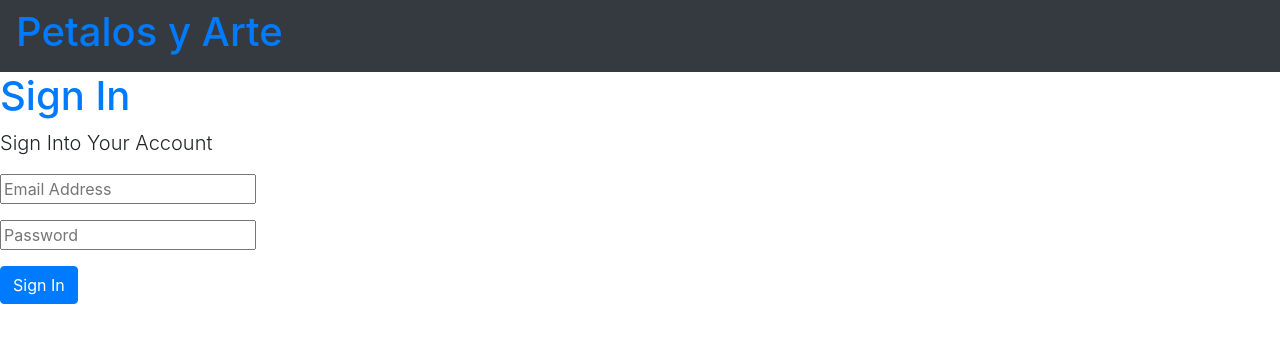
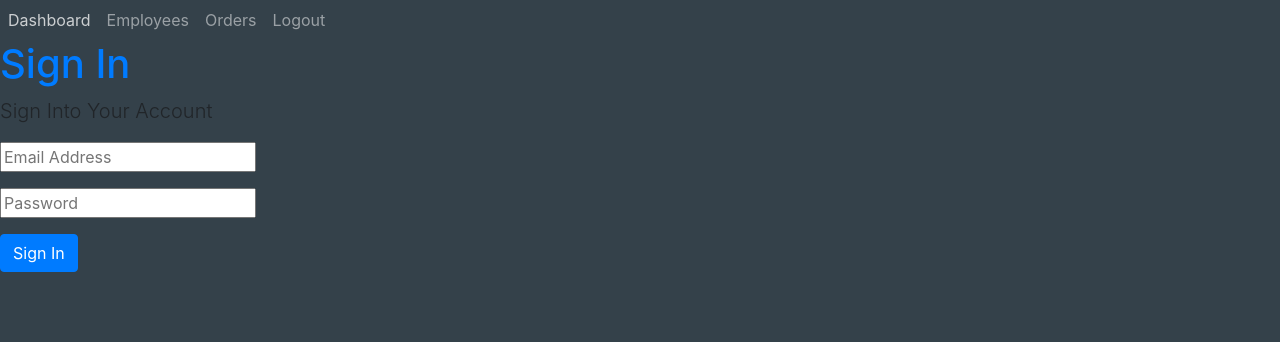
Before and after one commit to arios91/productControlCenter_ReactClient, a React (Create React App) app: page / in a window 1280 px wide. Shown: the top 342 px of the page. Built offline with nearby package versions, Linux system fonts and the light colour scheme; no server answers.

Commit message:
visual updates

```diff
--- a/src/App.css
+++ b/src/App.css
@@ -1,18 +1,39 @@
-html, body{
+html, body, #root, .dashboard{
     height: 100%;
+}
+html, body, .navbar{
+    background: #34414a;
+}
+
+.navbar{
+    padding: 0 !important;
+    color: #fcd4d6;
+}
+.myContainer{
+    height: 95%;
 }
 
 .orderContainer{
     border: 1px solid black;
-    border-radius: 5px;
-    min-height: 5rem;
+    border-radius: 25px;
+    display: inline-block;
+    background-color: #fff;
 }
+
 .orderContainerHeader{
-
+    border-top-left-radius: 25px;
+    border-top-right-radius: 25px;
+    font-weight: bold;
+    color: #34414a;
+    font-size: 2rem;
 }
 
 .orderContainerItem{
-    border-top: 1px solid black;
+    border: 1px solid black;
+    background-color: #fcd4d6;
+    border-radius: 20px;
+    padding: 5px !important;
+
 }
 
 .needsConfirmation{
--- a/src/App.js
+++ b/src/App.js
@@ -29,7 +29,7 @@ const App = () => {
       <Router>
         <Fragment>
           <Navbar/>
-          <div className="content">
+          <div className="myContainer">
             <Alert/>
             <Route exact path="/" component={Login}/>
             <PrivateRoute exact path="/register" component={Register}/>
--- a/src/components/dashboard/Dashboard.js
+++ b/src/components/dashboard/Dashboard.js
@@ -26,12 +26,12 @@ const Dashboard = ({getOrders, getEmployees, createOrder, order:{orders, loading
 
 
     return loading ? <Spinner/> :
-    <div className="row">
+    <div className="row dashboard">
         <OrderContainer employees={employees} updateOrder={createOrder} type={NEW} orders={orders.filter(order => order.status === NEW).sort((a,b) => (a.inDate > b.inDate) ? 1 : -1)}/>
         <OrderContainer employees={employees} updateOrder={createOrder} type={READY} orders={orders.filter(order => order.status === READY).sort((a,b) => (a.distanceFromShop > b.distanceFromShop) ? 1 : -1)}/>
         <OrderContainer employees={employees} updateOrder={createOrder} type={IN_DELIVERY} orders={orders.filter(order => order.status === IN_DELIVERY).sort((a,b) => (a.statusDate > b.statusDate) ? 1 : -1)}/>
         <OrderContainer employees={employees} updateOrder={createOrder} type={COMPLETE} orders={completeOrders}/>
-        <div className="col-12 font-weight-bold">
+        {/* <div className="col-12 font-weight-bold">
             <span>Functional To-do:</span>
             <ul>
                 <li><s>App is complete</s></li>
@@ -44,7 +44,7 @@ const Dashboard = ({getOrders, getEmployees, createOrder, order:{orders, loading
             <ul>
                 <li>Column headers re-size depending on amount of orders in them, fix it</li>
             </ul>
-        </div>
+        </div> */}
     </div>
 }
 
--- a/src/components/dashboard/NewOrderContainerItem.js
+++ b/src/components/dashboard/NewOrderContainerItem.js
@@ -46,12 +46,18 @@ const NewOrderContainerItem = ({order, setToReady}) => {
                             {order.orderCount}
                         </div>
                         <div className="col-5">
+                            Recipient:&nbsp;
+                        </div>
+                        <div className="col-7">
                             {order.recipient}
+                        </div>
+                        <div className="col-5">
+
                         </div>
                         <div className="col-7">
                             {details.map((detail, index) =>
                                 <div key={`product_detaiL_${index}`}>
-                                    {detail.includes("Product") ? <b>{detail.split(':', 2)[1]}</b> : <i>&nbsp;&nbsp;&nbsp;&nbsp;{detail}</i>}
+                                    {detail.includes("Product") ? <b>{detail.split(':', 2)[1]}</b> : <i>{detail}</i>}
                                 </div>
                             )}
                         </div>
--- a/src/components/layout/Navbar.js
+++ b/src/components/layout/Navbar.js
@@ -6,38 +6,70 @@ import {logout} from '../../actions/auth';
 
 const Navbar = ({auth:{isAuthenticated, loading}, logout}) => {
     const authLinks = (
-        <ul>
-            <li>
-                <Link to="/dashboard">
-                    <i className="fas fa-user"></i>{' '}
-                    <span className="hide-sm">Dashboard</span>
-                </Link>
-            </li>
-            <li>
-                <Link to="/employees">
-                    <span className="hide-sm">Employees</span>
-                </Link>
-            </li>
-            <li><Link to="/orders">Orders</Link></li>
-            <li><a href="/" onClick={logout}>
-                <i className="fas fa-sign-out-alt"></i>{' '}
-                <span className="hide-sm">Logout</span></a>
-            </li>
-        </ul>
+        <Fragment>
+            <button className="navbar-toggler" type="button" data-toggle="collapse" data-target="#navbarSupportedContent" aria-controls="navbarSupportedContent" aria-expanded="false" aria-label="Toggle navigation">
+                <span className="navbar-toggler-icon"></span>
+            </button>
+            <div className="collapse navbar-collapse" id="navbarNav">
+                <ul className="navbar-nav">
+                <li className="nav-item active">
+                    <a className="nav-link" href="#">Home <span className="sr-only">(current)</span></a>
+                </li>
+                <li className="nav-item">
+                    <a className="nav-link" href="#">Features</a>
+                </li>
+                <li className="nav-item">
+                    <a className="nav-link" href="#">Pricing</a>
+                </li>
+                <li className="nav-item">
+                    <a className="nav-link disabled" href="#">Disabled</a>
+                </li>
+                </ul>
+            </div>
+        </Fragment>
     );
+    // <ul>
+    //     <li>
+    //         <Link to="/dashboard">
+    //             <i className="fas fa-user"></i>{' '}
+    //             <span className="hide-sm">Dashboard</span>
+    //         </Link>
+    //     </li>
+    //     <li>
+    //         <Link to="/employees">
+    //             <span className="hide-sm">Employees</span>
+    //         </Link>
+    //     </li>
+    //     <li><Link to="/orders">Orders</Link></li>
+    //     <li><a href="/" onClick={logout}>
+    //         <i className="fas fa-sign-out-alt"></i>{' '}
+    //         <span className="hide-sm">Logout</span></a>
+    //     </li>
+    // </ul>
 
 
     return (
-        <nav className="navbar bg-dark">
-            <h1>
-                <Link to="/">
-                    <i className="fas fa-code"></i> Petalos y Arte
-                </Link>
-            </h1>
-            {!loading ? (<Fragment>{isAuthenticated ? authLinks : null}</Fragment>) : null}
+        <nav className="navbar navbar-expand-lg navbar-dark">
+            <button className="navbar-toggler" type="button" data-toggle="collapse" data-target="#navbarNavAltMarkup" aria-controls="navbarNavAltMarkup" aria-expanded="false" aria-label="Toggle navigation">
+                <span className="navbar-toggler-icon"></span>
+            </button>
+            <div className="collapse navbar-collapse" id="navbarNavAltMarkup">
+                <div className="navbar-nav">
+                    <Link to="/dashboard" className="nav-item nav-link">Dashboard</Link>
+                    <Link to="/employees" className="nav-item nav-link">Employees</Link>
+                    <Link to="/orders" className="nav-item nav-link">Orders</Link>
+                    <a href="/" className="nav-item nav-link" onClick={logout}>Logout</a>
+                </div>
+            </div>
+            </nav>
+    )
+        // <nav className="navbar navbar-expand-lg">
+            {/* <Link to="/" className="headerTitle">
+                <i className="fas fa-code"></i> Petalos y Arte
+            </Link> */}
+        //     {!loading ? (<Fragment>{isAuthenticated ? authLinks : null}</Fragment>) : null}
 
-        </nav>
-    )
+        // </nav>
 }
 
 Navbar.propTypes = {
```
